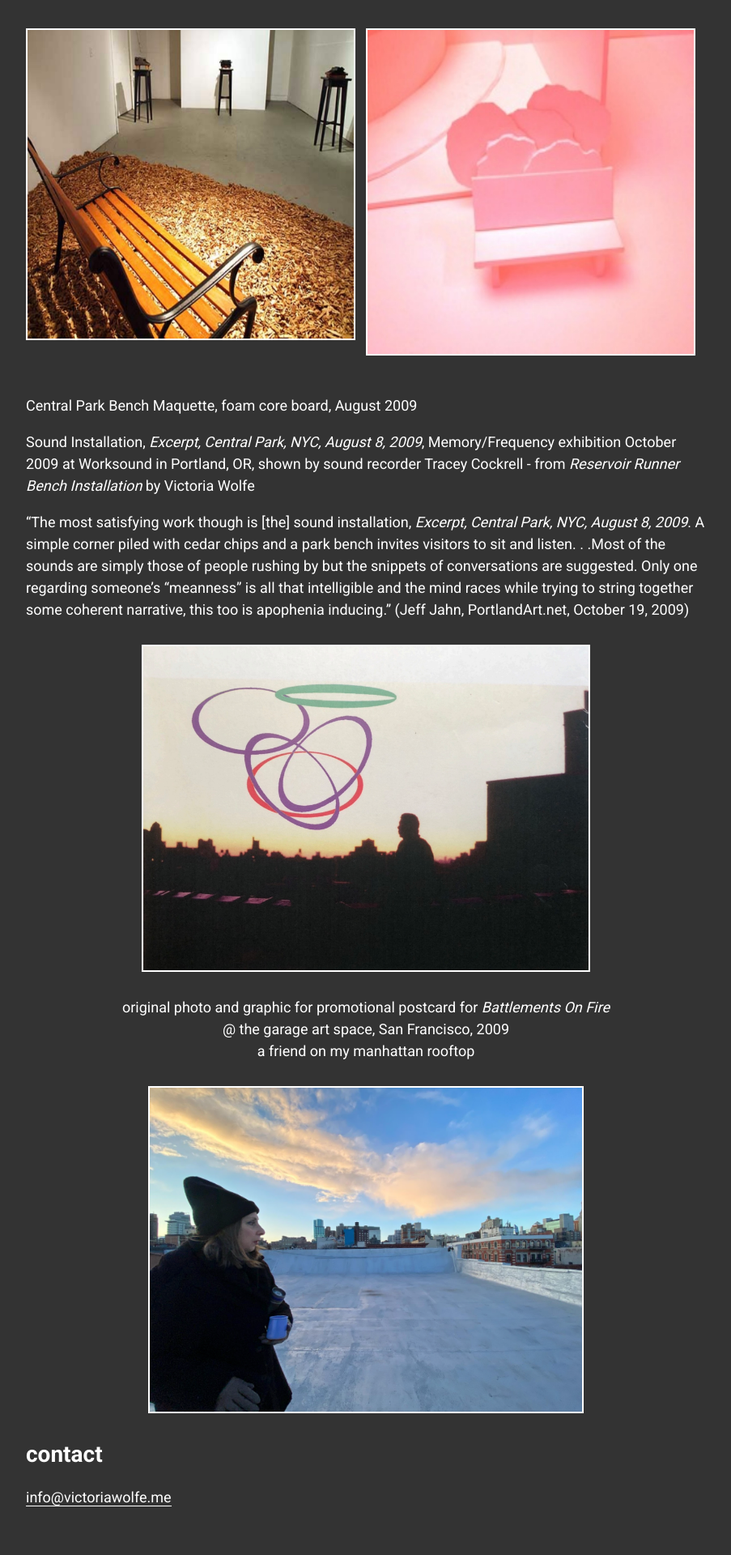
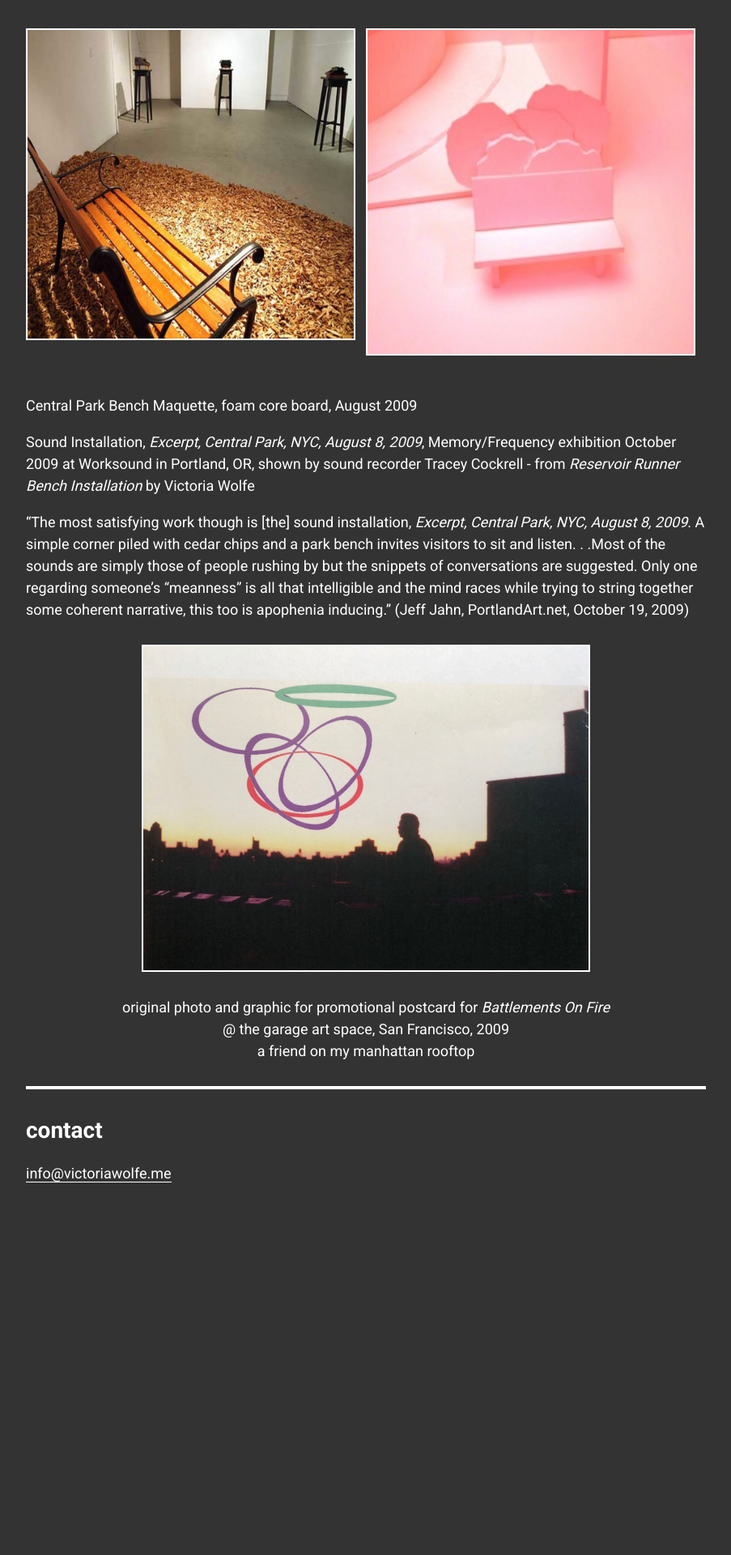
Before and after one commit to minicreative/victoriawolfe, a Jekyll site: the page built from index.md, in a window 1280 px wide. Shown: the part 3131-5051 px from the top of the page at 81% size, without its empty margins (188-1091 px from the left). Built offline with Jekyll 4.4.1, drawn with Linux system fonts in a browser that asks for light colours; after the commit the page ends 4651 px from its top, so only the background shows below that.

Commit message:
Update Pages “home”

```diff
--- a/index.md
+++ b/index.md
@@ -109,7 +109,7 @@
 
 [](/uploads/VictoriaWolfeCV.pdf)
 
-![](uploads/VictoriaWolfe.png)
+![]()
 
 ## contact
 
```
